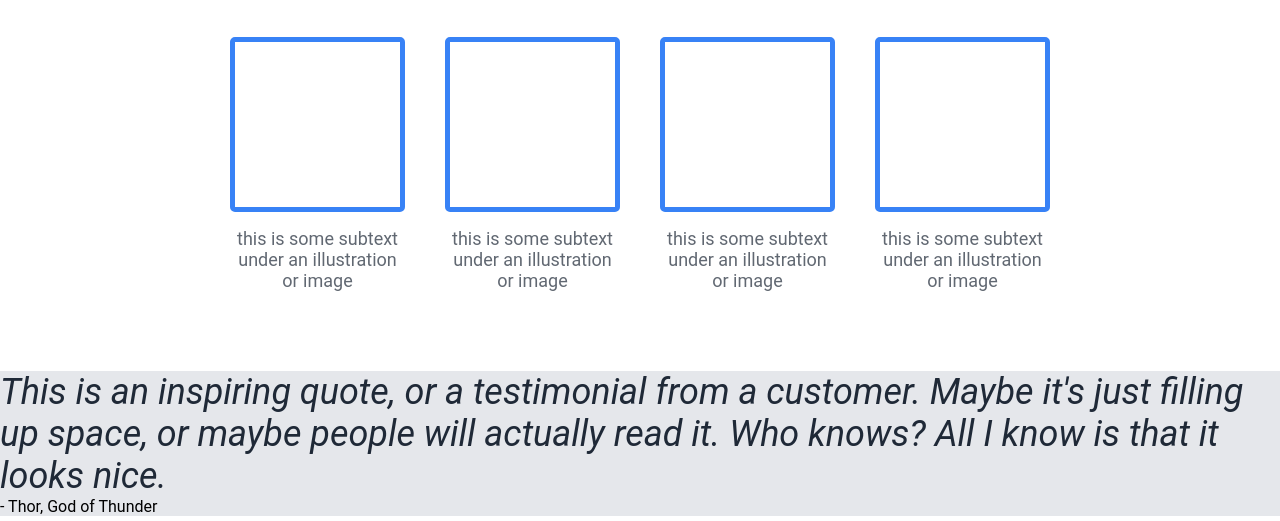
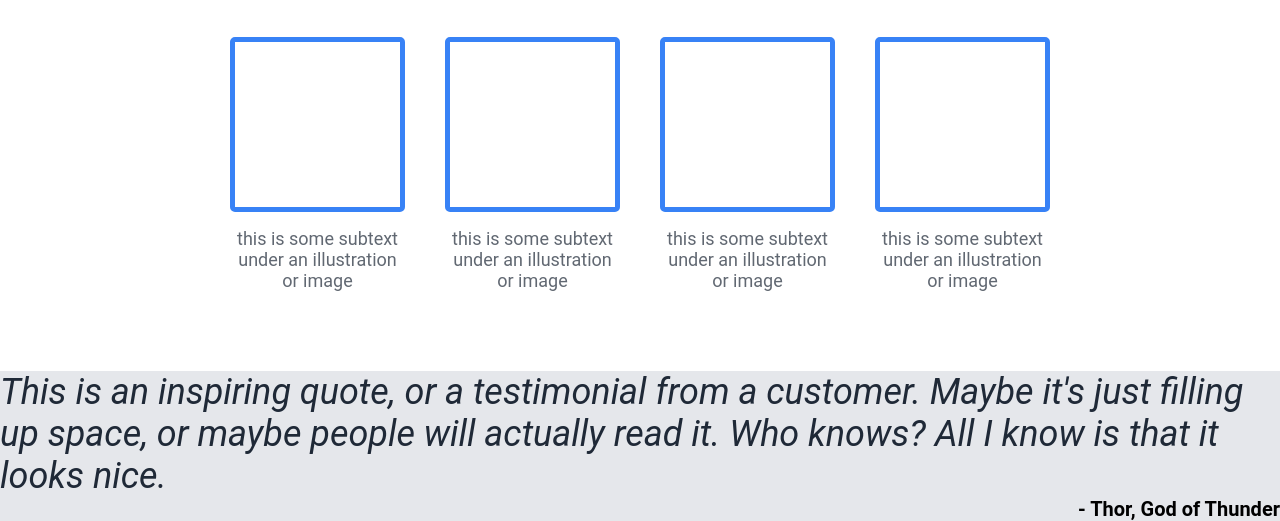
Before and after one commit to lochpeon/odin-landing-page, a plain HTML site: page index.html in a window 1280 px wide. Shown: the part 631-1152 px from the top of the page. Drawn offline with Linux system fonts and the light colour scheme.

Commit message:
replace element type, add fontvalues for quote-author

```diff
--- a/css/style.css
+++ b/css/style.css
@@ -149,3 +149,9 @@ div.quote-maintext {
     font-weight: italic;
     color: var(--midnight);
 }
+
+p.quote-author {
+    font-weight: bold;
+    font-size: 125%;
+    text-align: right;
+}
--- a/index.html
+++ b/index.html
@@ -60,7 +60,7 @@
         <div class="quote-maintext">
             This is an inspiring quote, or a testimonial from a customer. Maybe it's just filling up space, or maybe people will actually read it. Who knows? All I know is that it looks nice.
         </div>
-        <div class="quote-author">- Thor, God of Thunder</div>
+        <p class="quote-author">- Thor, God of Thunder</p>
     </section>
     <section class="cta"></section>
     <section class="footer"></section>
```
